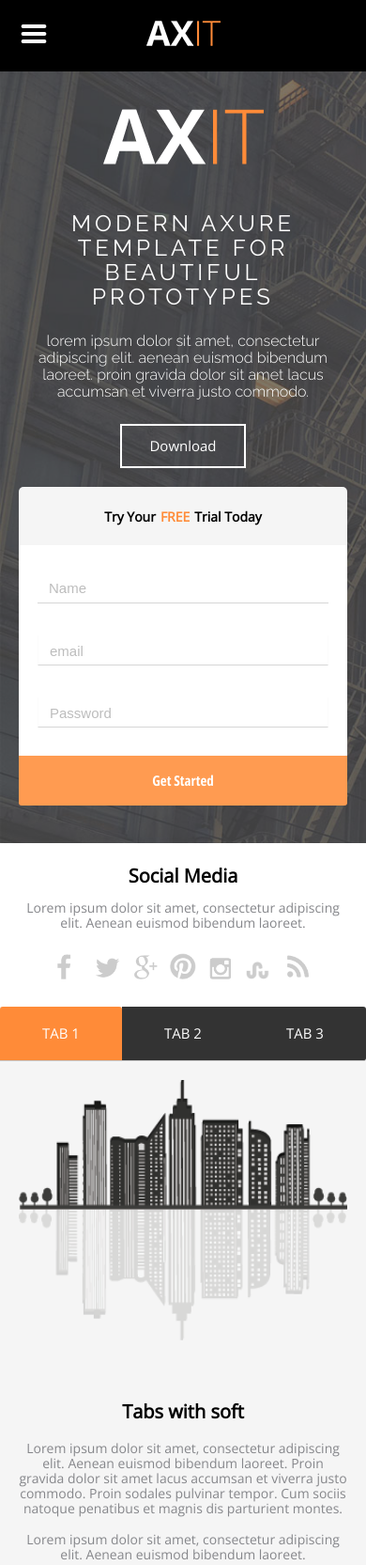
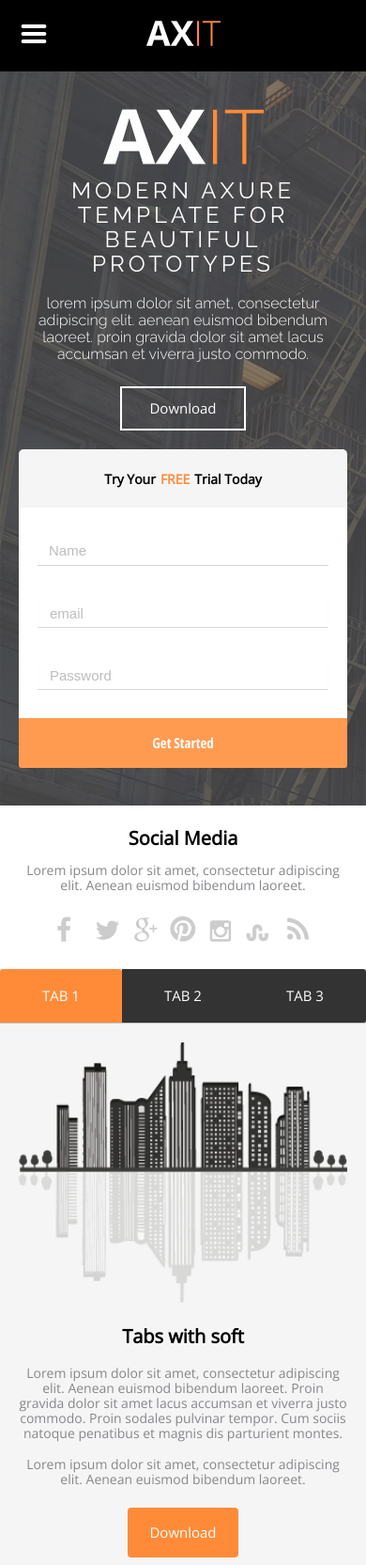
Before and after one commit to mayur-412/Axit, a plain HTML site: page index.html in a window 390 px wide. Shown: the top 1665 px of the page at 94% size. Drawn offline with nearby package versions, Linux system fonts and the light colour scheme.

Commit message:
Update style.css
add

```diff
--- a/css/style.css
+++ b/css/style.css
@@ -1017,8 +1017,8 @@ textarea{
 	padding-top: 40px;
 	padding-bottom: 40px;
 }
-.flex{
-	gap: 60px;
+.flex, .tab-content{
+	gap: 20px;
 }
 .box-section{
 	gap: 17px;
@@ -1029,8 +1029,14 @@ textarea{
 .like p, .therd p, .box-section, .four p, .display, .mack p, .flex-sec, .read p, .flex-input {
 	margin-top: 45px;
 }
- .message-input a{
-	margin-top: 30px;
+ .message-input a, .span{
+	margin-top: 20px;
+}
+.contact p{
+	margin-top: 10px;
+}
+.span p{
+	margin-top: 0;
 }
 .like:before{
 	top: 44px;
@@ -1074,10 +1080,9 @@ textarea{
 }
 
 @media (max-width: 979px){
-.span {
-    margin-top: 50px;
-}
-.span a{ margin-top: 35px; }
+
+.span a{
+ margin-top: 20px; }
 .conten span{
 	margin-top: 15px;
 }
@@ -1317,11 +1322,9 @@ textarea, .input-sec input[type="text"], input[type="email"] {
     max-width: 100%;
 }
 .span{
-	margin-top: 25px;
 	max-width: none;
 }
 .contact p{
-	margin-top: 45px;
 	max-width: none;
 }
 .span p{
```
